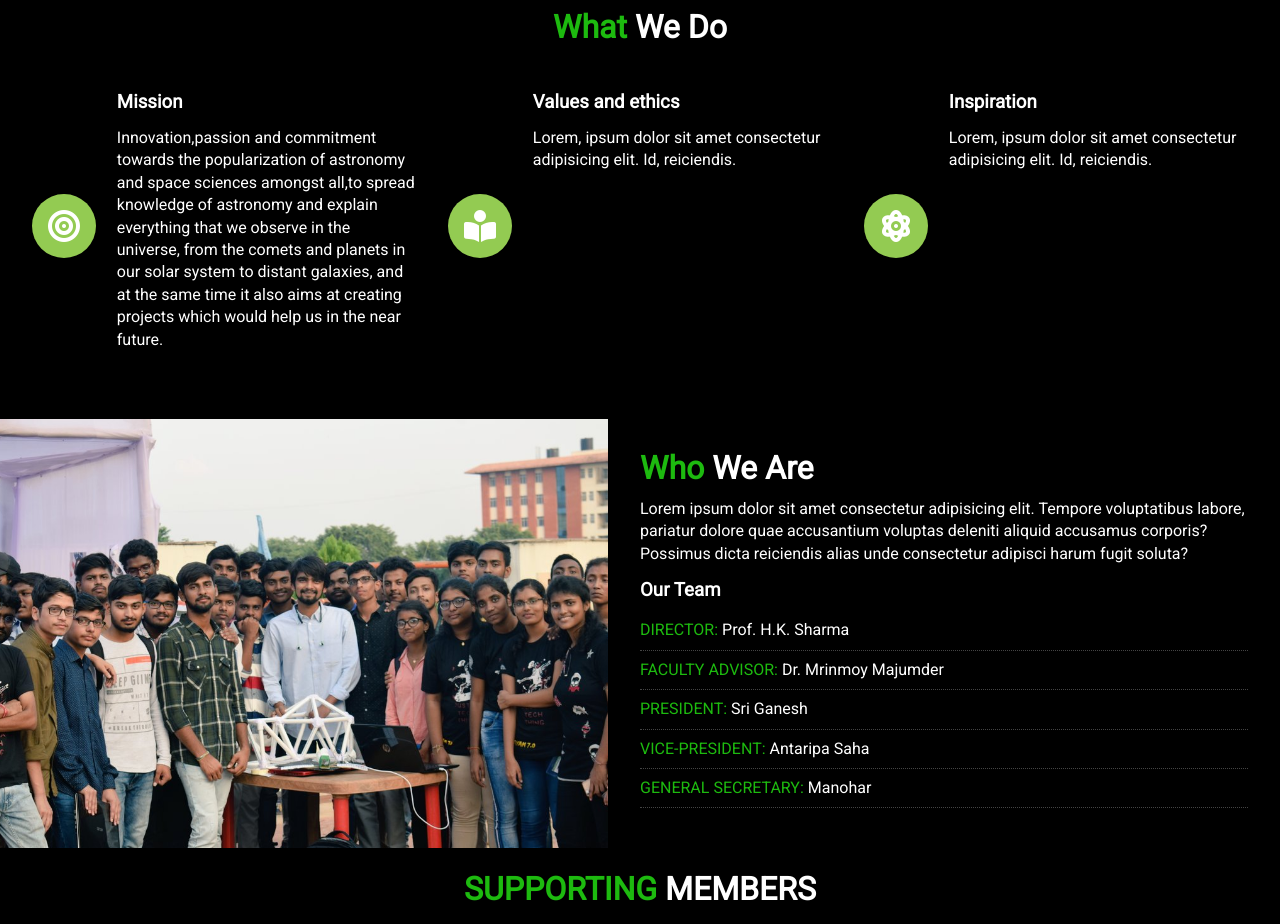
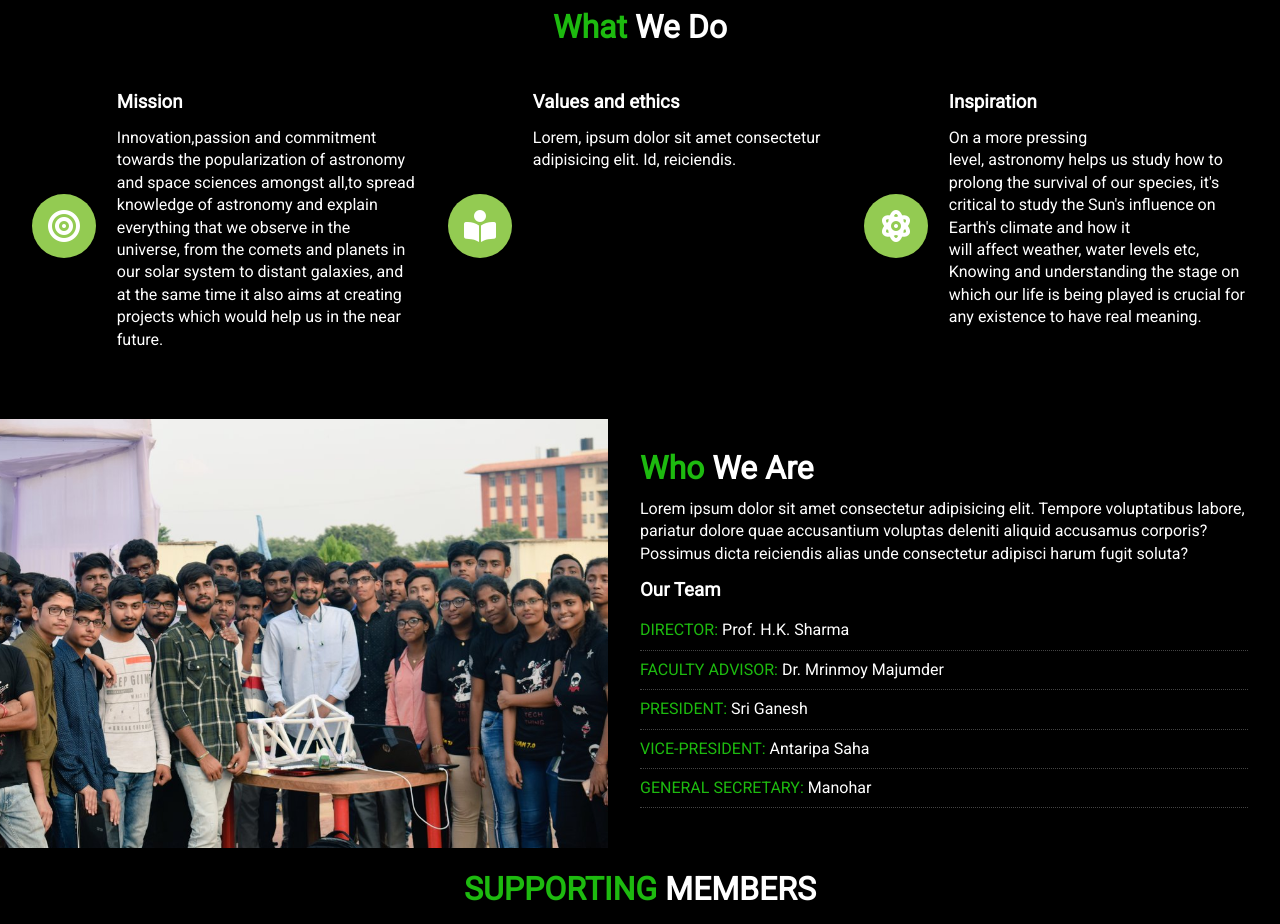
Before and after one commit to sanchalika/Sanganan_Prayog, a plain HTML site: page index.html in a window 1280 px wide. Shown: the part 880-1804 px from the top of the page. Drawn offline with nearby package versions, Linux system fonts and the light colour scheme.

Commit message:
changed inspiration part

```diff
--- a/index.html
+++ b/index.html
@@ -84,7 +84,10 @@
                 <i class="fas fa-atom fa-2x"></i>
                 <div>
                     <h3>Inspiration</h3>
-                    <p>Lorem, ipsum dolor sit amet consectetur adipisicing elit. Id, reiciendis.</p>
+                    <p>On a more pressing level, astronomy helps us study how to prolong the survival of our species,
+                        it's critical to study the Sun's influence on Earth's climate and how it will affect weather,
+                        water levels etc, Knowing and understanding the stage on which our life is being played is
+                        crucial for any existence to have real meaning.</p>
                 </div>
             </div>
         </div>
```
